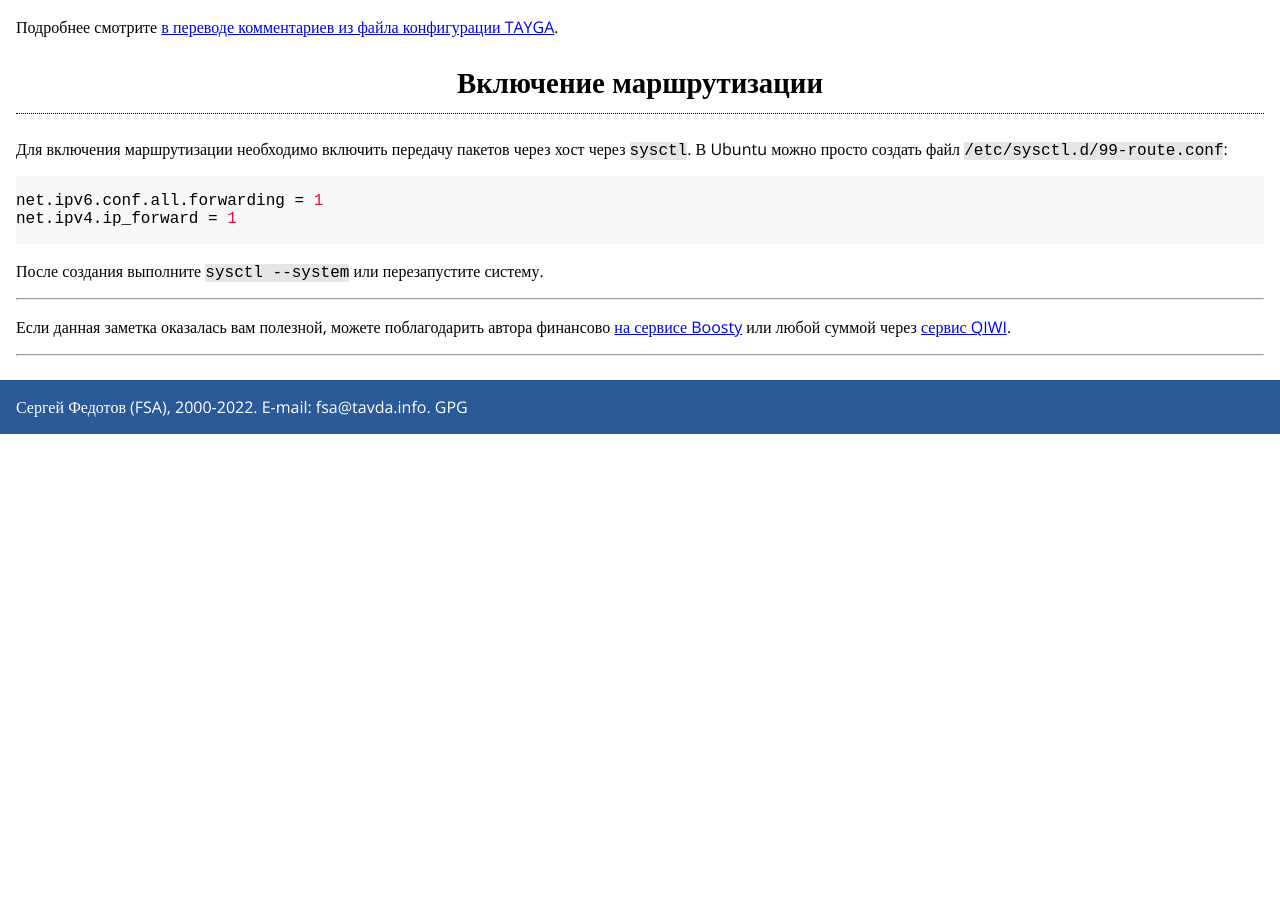
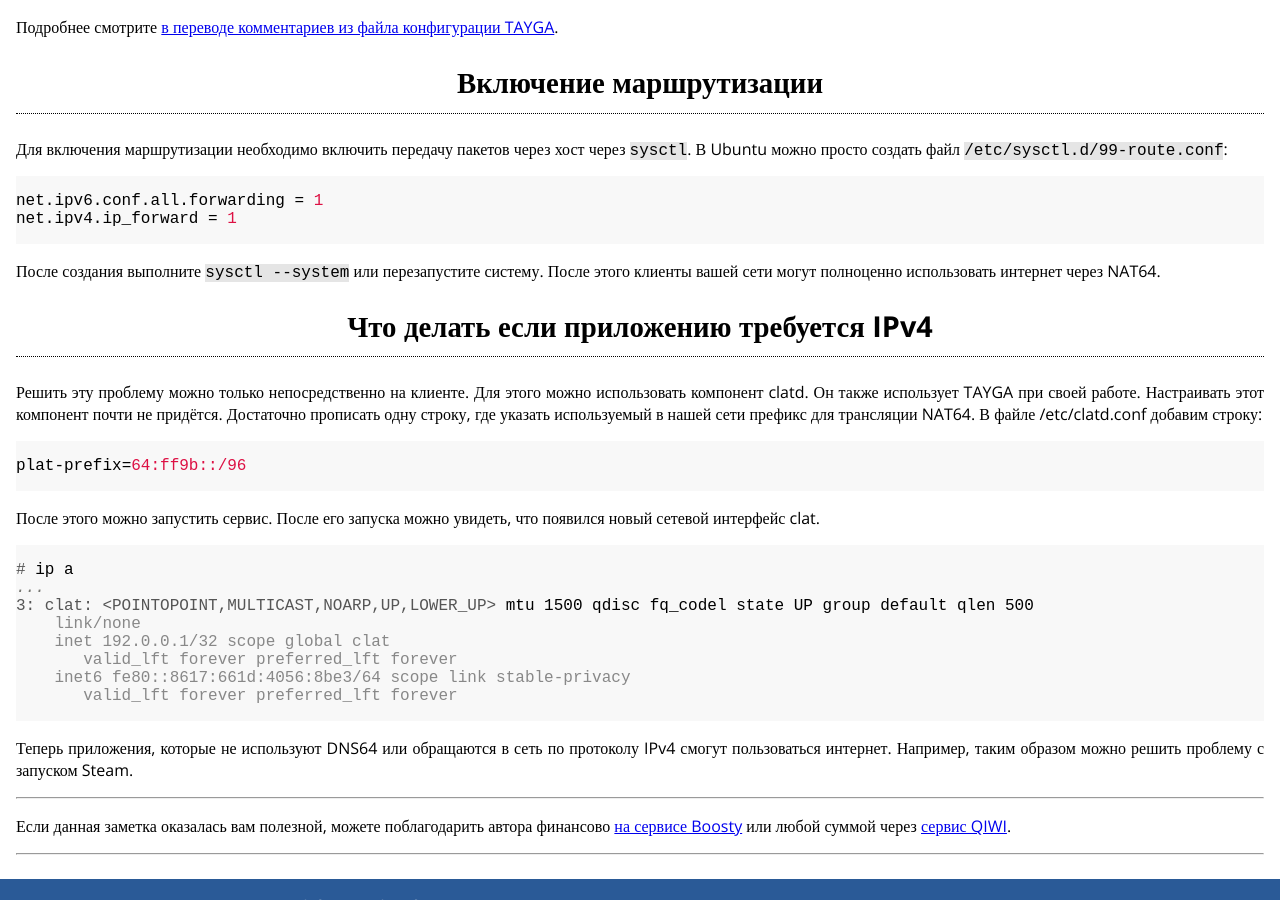
Before and after one commit to fsa/site, a Jekyll site: the page built from _posts/2022-12-01-nat64-dns64.md, in a window 1280 px wide and 900 px high, scrolled down 3030 px. Built offline with Jekyll 4.4.1, drawn with Linux system fonts in a browser that asks for light colours; before the commit the page ends 3464 px from its top, so only the background shows below that.

Commit message:
NAT64: добавлен раздел про clatd

````diff
--- a/_posts/2022-12-01-nat64-dns64.md
+++ b/_posts/2022-12-01-nat64-dns64.md
@@ -135,4 +135,27 @@ net.ipv6.conf.all.forwarding = 1
 net.ipv4.ip_forward = 1
 ```
 
-После создания выполните `sysctl --system` или перезапустите систему.
+После создания выполните `sysctl --system` или перезапустите систему. После этого клиенты вашей сети могут полноценно использовать интернет через NAT64.
+
+## Что делать если приложению требуется IPv4
+
+Решить эту проблему можно только непосредственно на клиенте. Для этого можно использовать компонент clatd. Он также использует TAYGA при своей работе. Настраивать этот компонент почти не придётся. Достаточно прописать одну строку, где указать используемый в нашей сети префикс для трансляции NAT64. В файле /etc/clatd.conf добавим строку:
+
+```ini
+plat-prefix=64:ff9b::/96
+```
+
+После этого можно запустить сервис. После его запуска можно увидеть, что появился новый сетевой интерфейс clat.
+
+```console
+# ip a
+...
+3: clat: <POINTOPOINT,MULTICAST,NOARP,UP,LOWER_UP> mtu 1500 qdisc fq_codel state UP group default qlen 500
+    link/none
+    inet 192.0.0.1/32 scope global clat
+       valid_lft forever preferred_lft forever
+    inet6 fe80::8617:661d:4056:8be3/64 scope link stable-privacy
+       valid_lft forever preferred_lft forever
+```
+
+Теперь приложения, которые не используют DNS64 или обращаются в сеть по протоколу IPv4 смогут пользоваться интернет. Например, таким образом можно решить проблему с запуском Steam.
````
